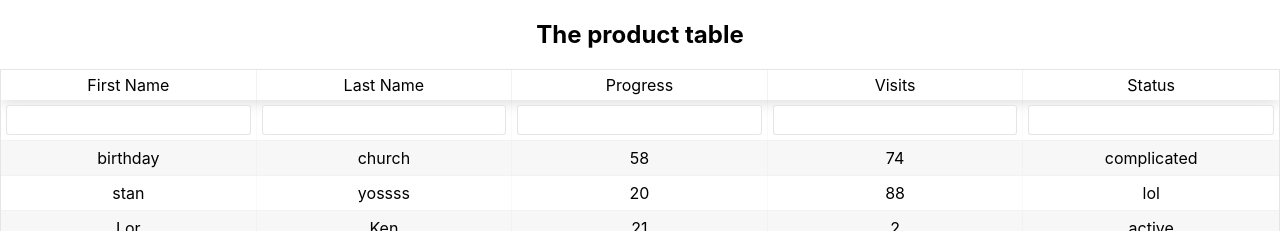
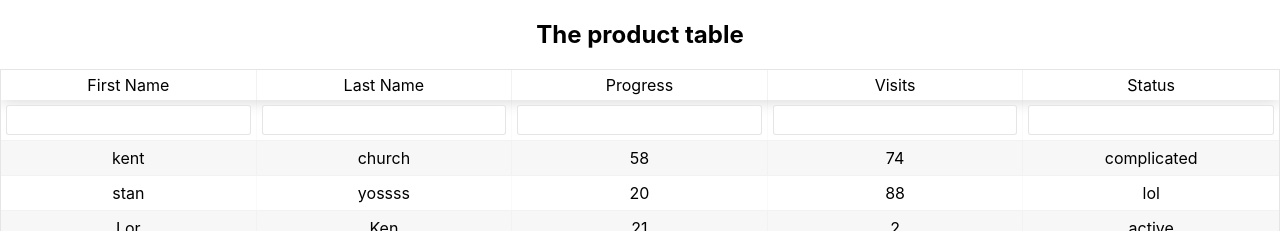
Before and after one commit to stanrud/react-table-component, a React (Create React App) app: page / in a window 1280 px wide. Shown: the top 231 px of the page. Built offline with nearby package versions, Linux system fonts and the light colour scheme.

Commit message:
import workbook as array of objects

```diff
--- a/src/App.js
+++ b/src/App.js
@@ -9,7 +9,7 @@ class App extends Component {
       products:
       [
         {
-          firstName: "birthday",
+          firstName: "kent",
           lastName: "church",
           progress: 58,
           visits: 74,
@@ -37,7 +37,7 @@ class App extends Component {
     const { products, data } = this.state;
     return (
       <div className="App">
-        <TableComponent products={products} data={data}/>
+        <TableComponent products={products} />
       </div>
     );
   }
--- a/src/TableComponent.js
+++ b/src/TableComponent.js
@@ -4,12 +4,13 @@ import XLSX from 'xlsx';
 import "react-table/react-table.css";
 
 class TableComponent extends Component {
-  constructor() {
-    super();
+  constructor(props) {
+    super(props);
     this.state = {
-			data: [],
+			data: this.props.products,
       cols: [],
-      headers: []
+      headers: [],
+      dataImport: []
     };
     this.importFile = this.importFile.bind(this);
     this.exportFile = this.exportFile.bind(this);
@@ -24,7 +25,7 @@ class TableComponent extends Component {
         tableData.push(Object.values(item));
       });
       this.setState(prevState => ({
-        data: [...prevState.data, ...tableData],
+        // data: [...prevState.data, ...tableData],
         headers: [...this.state.headers, ...tableHeaders]
       }));
     }
@@ -40,13 +41,13 @@ class TableComponent extends Component {
 			const bstr = e.target.result;
 			const wb = XLSX.read(bstr, {type:rABS ? 'binary' : 'array'});
 			/* Get first worksheet */
-			const wsname = wb.SheetNames[0];
+      const wsname = wb.SheetNames[0];
 			const ws = wb.Sheets[wsname];
 			/* Convert array of arrays */
-			const data = XLSX.utils.sheet_to_json(ws, {header:1});
+			const data = XLSX.utils.sheet_to_json(ws);
 			/* Update state */
       this.setState({ data: data, cols: make_cols(ws['!ref']) });
-      console.log(this.state);
+      console.log(this.state.data);
 		};
 		if(rABS) reader.readAsBinaryString(file); else reader.readAsArrayBuffer(file);
   }
@@ -54,9 +55,8 @@ class TableComponent extends Component {
   /* export to workbook */
   exportFile() {
     const { data, headers } = this.state;
-    console.log(headers);
 		/* convert state to workbook */
-		const ws = XLSX.utils.json_to_sheet(this.props.products, {header: headers});
+		const ws = XLSX.utils.json_to_sheet(data, {header: headers});
 		const wb = XLSX.utils.book_new();
 		XLSX.utils.book_append_sheet(wb, ws, "SheetJS");
 		/* generate XLSX file and send to client */
@@ -64,13 +64,12 @@ class TableComponent extends Component {
   };
 
   render() {
-    const { products } = this.props;
     const { data } = this.state;
     return (
       <div className="container">
       <h2>The product table</h2>
         <ReactTable
-          data={products}
+          data={data}
           columns={[
             {
               Header: "First Name",
```
